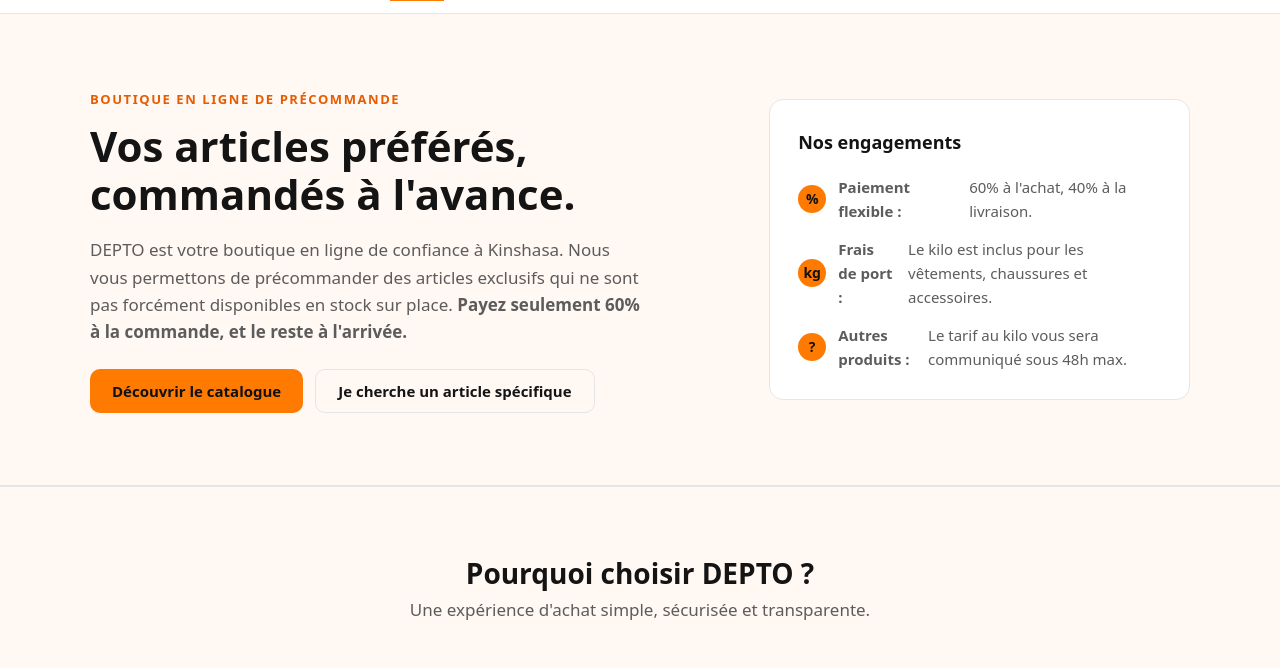
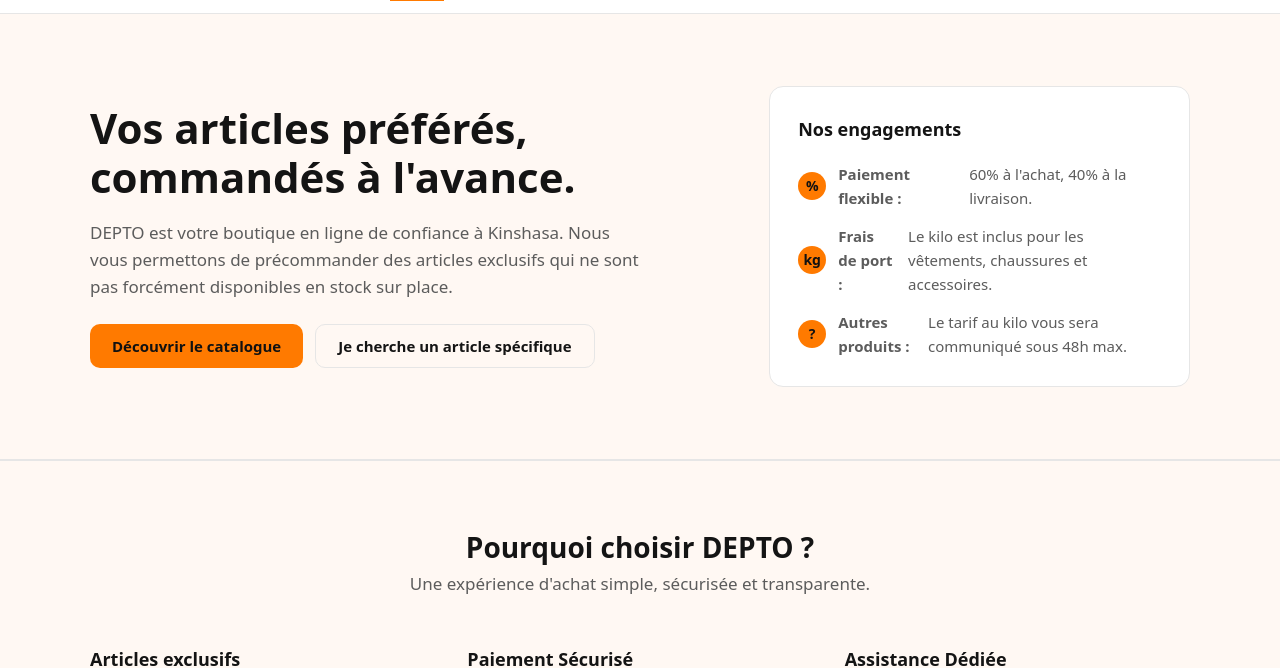
Before and after one commit to JordyBiaya11/Depto, a website: page public/index.html in a window 1280 px wide. Shown: the part 55-723 px from the top of the page. Drawn offline with Linux system fonts and the light colour scheme; a script that the page names is missing.

Commit message:
Suppression

```diff
--- a/public/index.html
+++ b/public/index.html
@@ -55,11 +55,11 @@
     <section class="hero">
       <div class="container hero-inner">
         <div class="hero-text">
-          <p class="eyebrow">Boutique en ligne de précommande</p>
+
           <h1>Vos articles préférés, commandés à l'avance.</h1>
           <p class="lead">
             DEPTO est votre boutique en ligne de confiance à Kinshasa. Nous vous permettons de précommander des articles exclusifs qui ne sont pas forcément disponibles en stock sur place.
-            <strong>Payez seulement 60% à la commande, et le reste à l'arrivée.</strong>
+
           </p>
           <div class="hero-actions">
             <a href="femme.html" class="btn btn-primary">Découvrir le catalogue</a>
```
